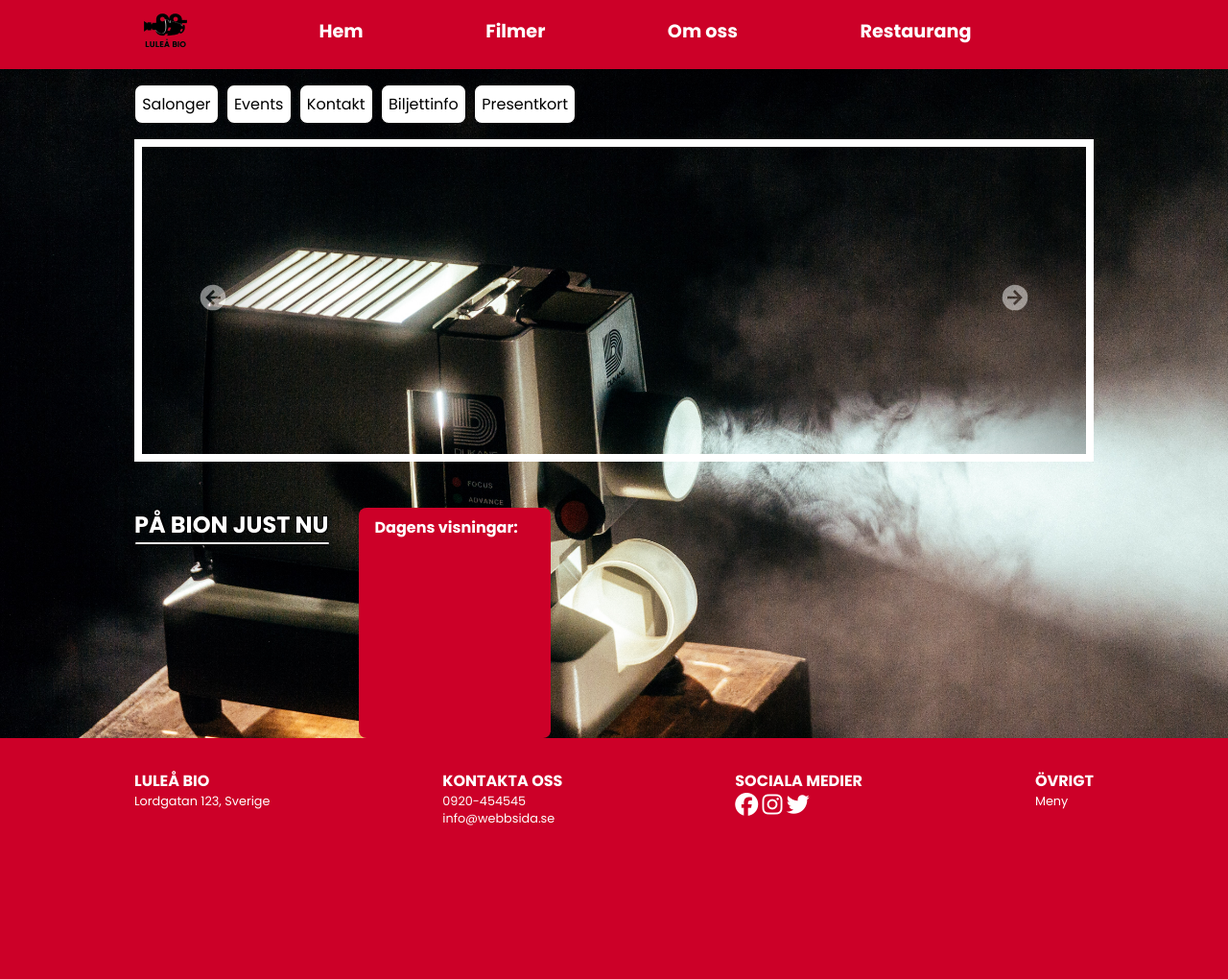
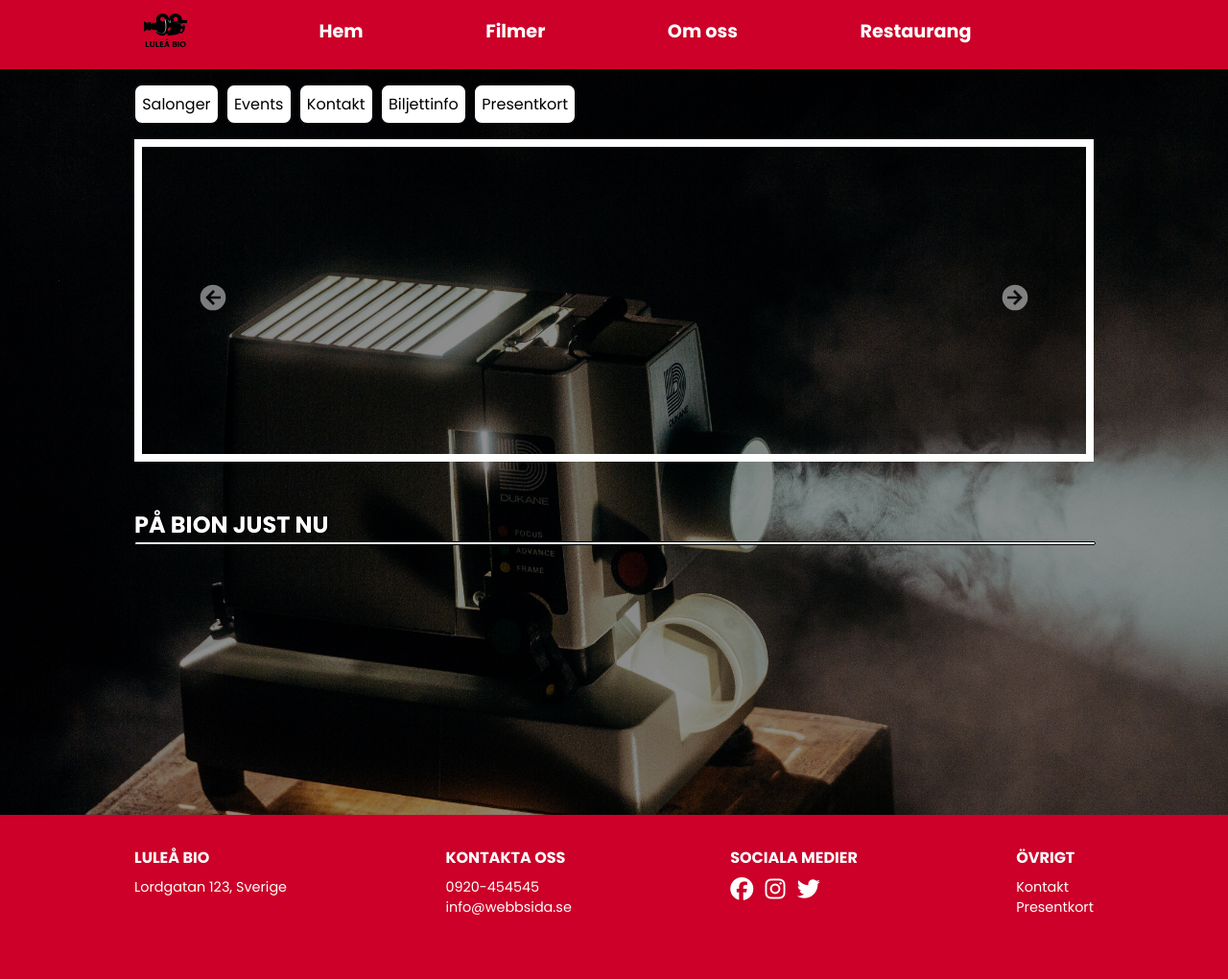
Before and after one commit to MrFabri/spegeln-inlamning-1, a Node project: template src/views/index.ejs in a window 1280 px wide. Shown: the whole page at 96% size. Before the commit the page ends 860 px from the top, so only its background shows below. Run offline with Node 20 templates, Linux system fonts and the light colour scheme; the template is opened without the code that fills it, so the values that code supplies are empty; some libraries are stand-ins or nearby versions.

Commit message:
test, sass, markdown

```diff
--- /dev/null
+++ b/src/index.js
@@ -0,0 +1,5 @@
+import app from './server.js'
+
+app.listen(app.get('port'), ()=> {
+    console.log(`Server listening on port ${app.get('port')}`);
+});
--- a/src/routes/movies.routes.js
+++ b/src/routes/movies.routes.js
@@ -1,4 +1,5 @@
 import { Router } from 'express';
+import { marked } from 'marked';
 import { loadMovies, loadMovie } from '../helpers/movies.js';
 
 const router = Router();
@@ -11,7 +12,8 @@ router.get('/movie/:id', async (req, res)=> {
         res.render('movie', {
             title: `Film info | ${title}`,
             movie,
-            path: req.url
+            path: req.url,
+            markdown: md => marked.parse(md)
         });
     } else {
         res.status(404).render('404', {
--- a/src/routes/pages.routes.js
+++ b/src/routes/pages.routes.js
@@ -1,15 +1,18 @@
 import { Router } from 'express';
 import { loadMovies } from '../helpers/movies.js';
+import { marked } from 'marked';
 
 const router = Router();
 const title = "Biograf Luleå";
+
 
 router.get('/', async (req, res)=> {
     const movies = await loadMovies();
     res.render('index', {
         title,
         movies,
-        path: req.url
+        path: req.url,
+        markdown: md => marked.parse(md)
     });
 });
 
--- a/src/sass/main.scss
+++ b/src/sass/main.scss
@@ -9,7 +9,7 @@
 }
 
 body {
-  background-image: url("../images/Background_cinema.jpg");
+  background-image: linear-gradient(rgba(0, 0, 0, 0.45), rgba(0, 0, 0, 0.45)), url("../images/Background_cinema.jpg");
   background-size: cover;
   min-height: 100vh;
   display: flex;
@@ -26,8 +26,14 @@ body {
   margin: 0 auto;
 }
 
+.txt-not-fit {
+  text-overflow: ellipsis !important;
+  white-space: nowrap !important;
+  overflow: hidden !important;
+}
+
 main {
-  width: 100%;
+  min-height: 90vh
 }
 
 @import "variables.scss";
--- a/src/sass/sections/accordion.scss
+++ b/src/sass/sections/accordion.scss
@@ -96,8 +96,13 @@
                 }
 
                 h3 {
+                    white-space: wrap;
+                    padding: 2px;
+                    display: block;
                     margin-top: .2rem;
+                    height: 70px !important;
                     font-size: 1.5rem;
+                    overflow: hidden;
                 }
 
                 a {
@@ -153,6 +158,7 @@
 
                     h3 {
                         font-size: 1rem;
+                        height: 50px !important;
                     }
 
                     a {
--- a/src/sass/sections/footer.scss
+++ b/src/sass/sections/footer.scss
@@ -1,57 +1,65 @@
-.footer {
+footer {
   background-color: $default-red;
-  margin-top: auto;
-}
 
-.footer-nav {
+  nav {
     padding: 2rem 0 4rem 0;
     display: flex;
     justify-content: space-between;
-  color: white;
+    color: $second-color;
+    ;
     list-style-type: none;
 
-  h2 {
+    .footer-row {
+      >h2 {
+        margin-bottom: .5rem;
         font-size: 1rem;
       }
 
-  li {
-    font-size: 0.8rem;
-  }
-}
-
-.footer-options {
-  color: white;
+      >a {
+        display: block;
+        font-size: 0.9rem;
+        color: $second-color;
 
         &:hover {
           text-decoration: underline;
         }
       }
 
-#footer-facebook-logo {
-  color: white;
+      &.social {
+        a {
+          display: inline-block;
+          font-size: 1.5rem;
+          margin-right: .5rem;
+          color: $second-color;
+
+          &:last-child {
+            margin-right: 0;
           }
-
-#footer-instagram-logo {
-  color: white;
         }
-
-#footer-twitter-logo {
-  color: white;
+      }
+    }
+  }
 }
 
 @media screen and (max-width: 640px) {
-  .footer-nav {
+  footer {
+    nav {
       display: grid;
       grid-template-columns: 1fr 1fr;
       grid-template-rows: 1fr 1fr;
       row-gap: 1rem;
       column-gap: 1rem;
 
+      .footer-row {
         h2 {
           font-size: 0.8em;
         }
+
         li {
           font-size: 0.8em;
         }
       }
+
     }
+  }
+}
--- a/src/sass/sections/movie-info.scss
+++ b/src/sass/sections/movie-info.scss
@@ -8,8 +8,9 @@
         width: 100%;
         height: 100%;
         object-fit: cover;
-        border-radius: .5rem;
+        border-radius: 1rem;
         pointer-events: none;
+        border: .2rem solid white;
     }
 
     h1 {
@@ -23,8 +24,9 @@
     }
 }
 
-p.banner-mov-desc {
+.banner-mov-desc {
     color: $second-color;
+    font-size: 1.3rem;
 }
 
 @media screen and (max-width: $breaking-point) {
--- a/src/sass/sections/movies-startsida.scss
+++ b/src/sass/sections/movies-startsida.scss
@@ -7,6 +7,7 @@
 }
 
 .movies {
+  width: 100%;
   margin-bottom: 8rem;
 
   >h1 {
@@ -32,6 +33,7 @@
 
   >ul {
     display: flex;
+    justify-content: space-evenly;
     flex-direction: row;
     row-gap: 2rem;
     column-gap: 2rem;
@@ -54,24 +56,15 @@
   }
 }
 
-.sidebar {
-  border-radius: .5rem;
-  padding: .5rem 1rem;
-  display: flex;
-  width: 20%;
-  margin-left: 2rem;
-  height: 30vh;
-  background-color: $default-red;
-  color: $second-color;
-
-  h3 {
-    font-size: 1rem;
+@media screen and (max-width: $breaking-point) {
+  .movies {
+    >ul {
+      a {
+        img {
+          width: 250px;
+          height: 340px;
+        }
+      }
+    }
   }
 }
-
-
-@media screen and (max-width: $breaking-point) {
-  .sidebar {
-    display: none;
-  }
-}
--- a/src/sass/sections/restaurant.scss
+++ b/src/sass/sections/restaurant.scss
@@ -1,19 +1,12 @@
-.res-sidebar {
-  margin: 1.7rem auto 0 2rem !important;
-
-}
-
 .restaurant {
   border: 2px solid white;
-  margin: 1.5rem;
-  width: 94%;
+  width: 100%;
 }
 
 .undercategory {
   display: flex;
   flex-direction: row;
   padding-bottom: 1rem;
-  margin: 1rem auto 2rem auto;
   border-bottom: 1px solid white;
   .res-title {
     margin-top: 1.5rem;
@@ -23,7 +16,7 @@
 .restaurant-under-list {
   display: flex;
   justify-content: left;
-  margin: 20px 0px 10px;
+    margin: 20px 0px 10px;
 
   .restaurant-under-element {
     width: fit-content;
@@ -57,7 +50,7 @@
   border-radius: 1rem;
   width: 60ch;
   text-align: left;
-  margin: 1rem;
+  margin-top: 3rem;
 }
 
 
@@ -66,7 +59,7 @@
   display: flex;
   flex-direction: row;
   justify-content: space-around;
-  margin: 2rem;
+
   li {
     list-style-type: none;
     .press-info {
@@ -80,21 +73,13 @@
 }
 
 @media screen and (max-width: $breaking-point) {
-  .restaurant {
-    width: 85vw;
-    margin: 1rem;
-  }
-
-  .undercategory {
-    flex-wrap: wrap;
-  }
   .res-title {
     margin: 0 0 0 1.5rem ;
   }
 
   .restaurant-text-container {
     padding: 1rem;
-    width: 85vw;
+    width: 100%;
   }
 
   .restaurant-info {
--- a/src/server.js
+++ b/src/server.js
@@ -20,6 +20,4 @@ app.get('*', (req, res) => {
     });
 });
 
-app.listen(app.get('port'), ()=> {
-    console.log(`Server listening on port ${app.get('port')}`);
-});
+export default app;
--- a/src/static/css/main.css
+++ b/src/static/css/main.css
@@ -8,7 +8,7 @@
 }
 
 body {
-  background-image: url("../images/Background_cinema.jpg");
+  background-image: linear-gradient(rgba(0, 0, 0, 0.45), rgba(0, 0, 0, 0.45)), url("../images/Background_cinema.jpg");
   background-size: cover;
   min-height: 100vh;
   display: flex;
@@ -24,8 +24,14 @@ body {
   margin: 0 auto;
 }
 
+.txt-not-fit {
+  text-overflow: ellipsis !important;
+  white-space: nowrap !important;
+  overflow: hidden !important;
+}
+
 main {
-  width: 100%;
+  min-height: 90vh;
 }
 
 .logo {
@@ -402,56 +414,50 @@ header nav menu a.active {
     filter: brightness(70%);
   }
 }
-.footer {
+footer {
   background-color: #cc0028;
-  margin-top: auto;
 }
-
-.footer-nav {
+footer nav {
   padding: 2rem 0 4rem 0;
   display: flex;
   justify-content: space-between;
   color: white;
   list-style-type: none;
 }
-.footer-nav h2 {
+footer nav .footer-row > h2 {
+  margin-bottom: 0.5rem;
   font-size: 1rem;
 }
-.footer-nav li {
-  font-size: 0.8rem;
-}
-
-.footer-options {
+footer nav .footer-row > a {
+  display: block;
+  font-size: 0.9rem;
   color: white;
 }
-.footer-options:hover {
+footer nav .footer-row > a:hover {
   text-decoration: underline;
 }
-
-#footer-facebook-logo {
+footer nav .footer-row.social a {
+  display: inline-block;
+  font-size: 1.5rem;
+  margin-right: 0.5rem;
   color: white;
 }
-
-#footer-instagram-logo {
-  color: white;
-}
-
-#footer-twitter-logo {
-  color: white;
+footer nav .footer-row.social a:last-child {
+  margin-right: 0;
 }
 
 @media screen and (max-width: 640px) {
-  .footer-nav {
+  footer nav {
     display: grid;
     grid-template-columns: 1fr 1fr;
     grid-template-rows: 1fr 1fr;
     row-gap: 1rem;
     column-gap: 1rem;
   }
-  .footer-nav h2 {
+  footer nav .footer-row h2 {
     font-size: 0.8em;
   }
-  .footer-nav li {
+  footer nav .footer-row li {
     font-size: 0.8em;
   }
 }
@@ -862,6 +856,7 @@ p.banner-mov-desc {
 }
 
 .movies {
+  width: 100%;
   margin-bottom: 8rem;
 }
 .movies > h1 {
@@ -885,6 +880,7 @@ p.banner-mov-desc {
 }
 .movies > ul {
   display: flex;
+  justify-content: space-evenly;
   flex-direction: row;
   row-gap: 2rem;
   column-gap: 2rem;
@@ -903,23 +899,10 @@ p.banner-mov-desc {
   cursor: pointer;
 }
 
-.sidebar {
-  border-radius: 0.5rem;
-  padding: 0.5rem 1rem;
-  display: flex;
-  width: 20%;
-  margin-left: 2rem;
-  height: 30vh;
-  background-color: #cc0028;
-  color: white;
-}
-.sidebar h3 {
-  font-size: 1rem;
-}
-
 @media screen and (max-width: 640px) {
-  .sidebar {
-    display: none;
+  .movies > ul a img {
+    width: 250px;
+    height: 340px;
   }
 }
 .under-construction-container {
--- a/src/views/components/footer.ejs
+++ b/src/views/components/footer.ejs
@@ -1,28 +1,27 @@
-<footer class="footer sec">
+<footer class="sec">
     <div class="footer-content sec-cont">
-        <nav class="footer-nav">
-            <div class="footer-row-1">
+        <nav>
+            <div class="footer-row">
                 <h2 class="footer-luleå-bio">LULEÅ BIO</h2>
-                <li>
-                    <a class="footer-options"
-                        href="https://www.google.com/maps/place/Lule%C3%A5/@65.586662,22.1823806,12z/data=!3m1!4b1!4m5!3m4!1s0x467f6314d2e8b867:0x4034506de8c8620!8m2!3d65.584819!4d22.1567026"
-                        target="_blank" rel="noopener noreferrer">Lordgatan 123, Sverige</a>
-                </li>
+                <a class="footer-options"
+                    href="https://www.google.com/maps/place/Lule%C3%A5/@65.586662,22.1823806,12z/data=!3m1!4b1!4m5!3m4!1s0x467f6314d2e8b867:0x4034506de8c8620!8m2!3d65.584819!4d22.1567026"
+                    target="_blank" rel="noopener noreferrer">Lordgatan 123, Sverige</a>
             </div>
-            <div class="footer-row-2">
+            <div class="footer-row">
                 <h2 class="footer-kontakta-oss">KONTAKTA OSS</h2>
-                <li><a class="footer-options" href="#">0920-454545</a></li>
-                <li><a class="footer-options" href="#">info@webbsida.se</a></li>
+                <a href="#">0920-454545</a>
+                <a href="#">info@webbsida.se</a>
             </div>
-            <div class="footer-row-3">
+            <div class="footer-row social">
                 <h2 class="footer-sociala-medier">SOCIALA MEDIER</h2>
-                <a href="#" class="fa-brands fa-facebook fa-xl" id="footer-facebook-logo"></a>
-                <a href="#" class="fa-brands fa-instagram fa-xl" id="footer-instagram-logo"></a>
-                <a href="#" class="fa-brands fa-twitter fa-xl" id="footer-twitter-logo"></a>
+                <a href="#" class="fa-brands fa-facebook fa-xl"></a>
+                <a href="#" class="fa-brands fa-instagram fa-xl"></a>
+                <a href="#" class="fa-brands fa-twitter fa-xl"></a>
             </div>
-            <div class="footer-row-4">
+            <div class="footer-row">
                 <h2 class="footer-övrigt">ÖVRIGT</h2>
-                <li><a class="footer-options" href="#">Meny</a></li>
+                <a href="#">Kontakt</a>
+                <a href="#">Presentkort</a>
             </div>
         </nav>
     </div>
--- a/src/views/index.ejs
+++ b/src/views/index.ejs
@@ -23,10 +23,10 @@
                     <section class="slide">
                         <div class="slide-content">
                             <h2><%= movie.attributes.title %></h2>
-                            <h3><%= movie.attributes.intro.substr(0, 60)  %>...</h3>
+                            <h3><%- markdown(movie.attributes.intro) %></h3>
                             <a href="/movie/<%= movie.id %>" class="slide-btn">Biljetter</a>
                         </div>
-                        <img src="<%= movie.attributes.image.url %>"
+                        <img src="<%= movie.attributes.image.url%>"
                             alt="movie banner" />
                     </section>
                     <% }); %>
@@ -46,11 +46,6 @@
                     <% }); %>
                 </ul>
             </div>
-
-            <div class="sidebar sec-cont">
-                <h3>Dagens visningar:</h3>
-                <h4 class="todays-date"></h4>
-            </div>
         </section>
     </main>
 
--- a/src/views/movie.ejs
+++ b/src/views/movie.ejs
@@ -11,7 +11,9 @@
           <h1> <%= movie.attributes.title %></h1>
           <img src="<%= movie.attributes.image.url %>" alt="movie image">
         </div>
-        <p class="banner-mov-desc"> <%= movie.attributes.intro %> </p>
+        <div class="banner-mov-desc">
+          <%- markdown(movie.attributes.intro) %>
+        </div>
       </section>
     </main>
 
```
Also changed, not shown: other parts of src/static/css/main.css (+13 -19 lines), package.json (+10 -6 lines), src/tests/pages.spec.js (added, +26 -0 lines), 1 other file. Lines whose indentation alone changed are shown as unchanged.
